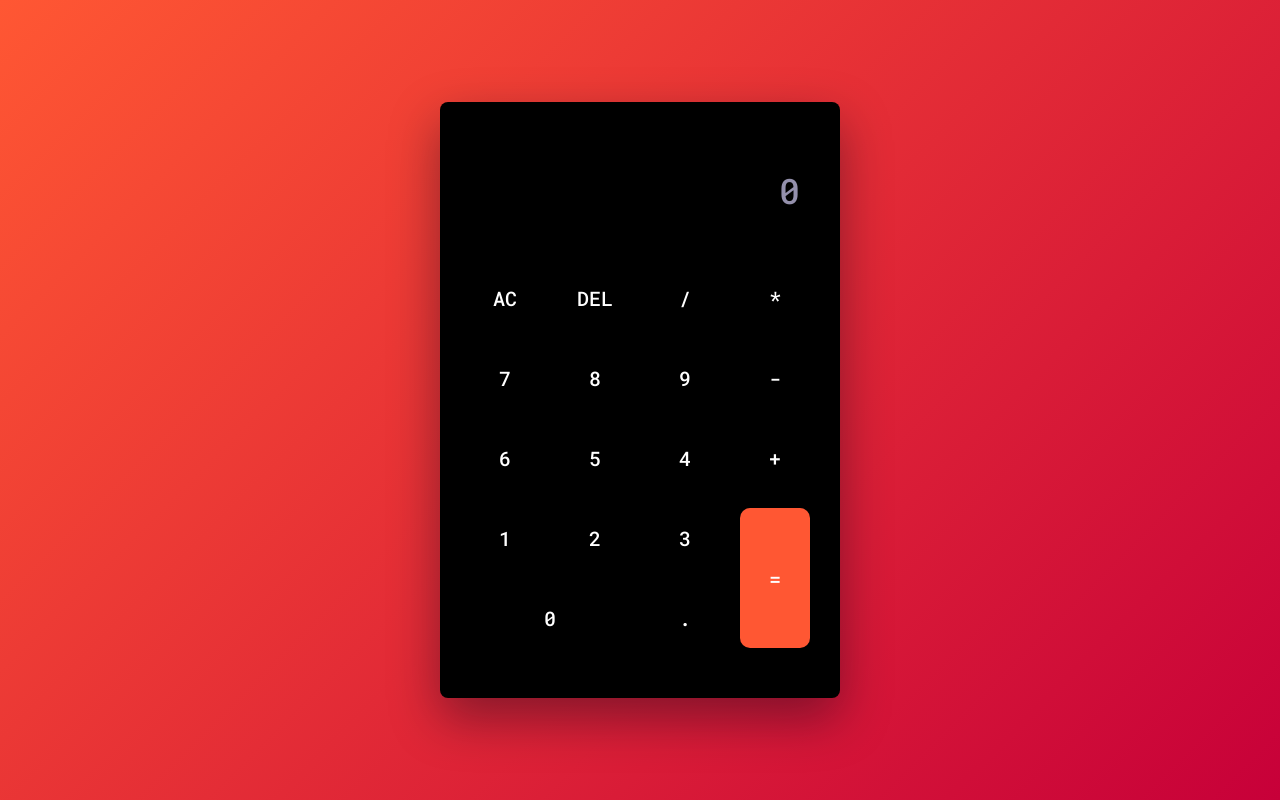
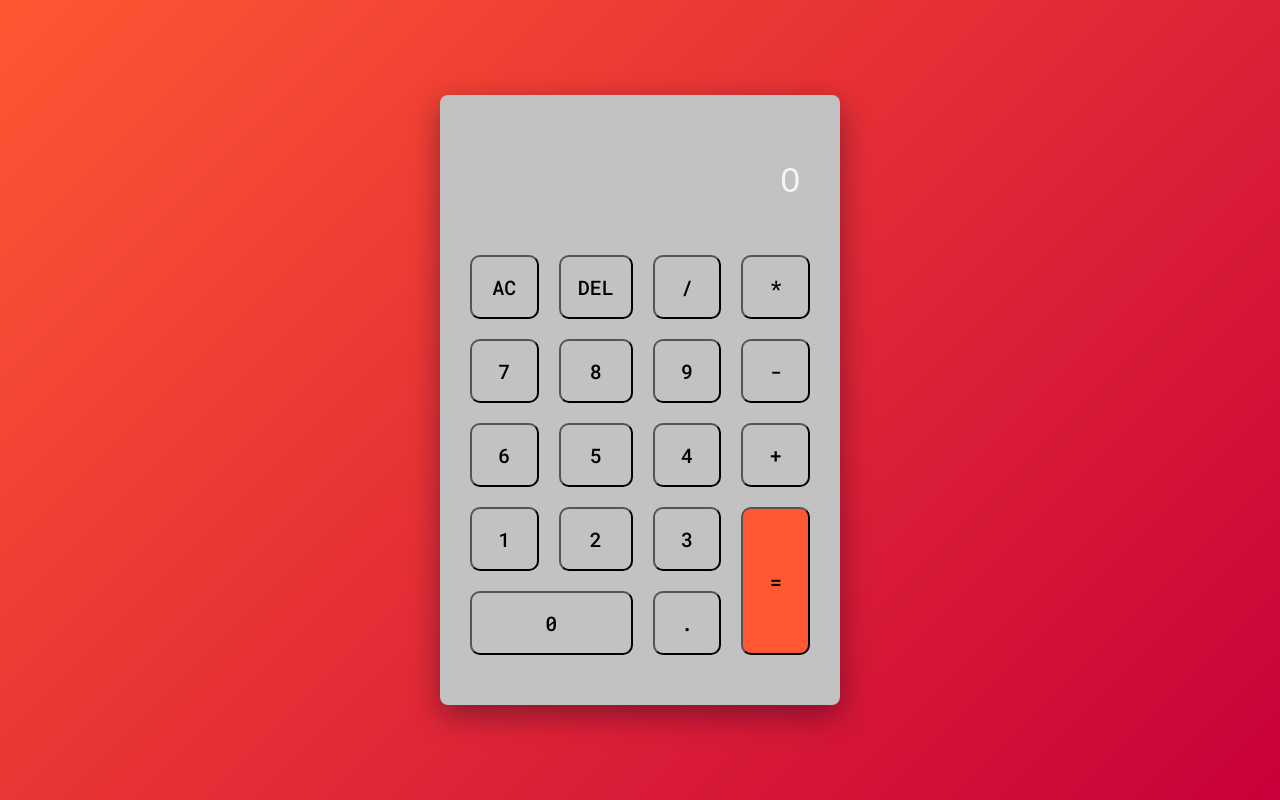
Before and after one commit to G-Linares/Calculadora, a plain HTML site: page index.html in a window 1280 px wide. Drawn offline with Linux system fonts and the light colour scheme; a web font is replaced by a local one.

Commit message:
Cambios esteticos

```diff
--- a/index.html
+++ b/index.html
@@ -3,11 +3,11 @@
   <head>
     <meta name="viewport" content="width=device-width, initial-scale=1.0" />
     <title>Calculator</title>
-    <!-- la font de Google que ocupe en el otro proyecto -->
-    <link
-      href="https://fonts.googleapis.com/css2?family=Roboto+Mono:wght@500&display=swap"
-      rel="stylesheet"
-    />
+    <!-- la font de Google que ocupe en el otro proyecto por si la ocupo -->
+    <link href="https://fonts.googleapis.com/css2?family=Roboto+Mono:wght@500&display=swap" rel="stylesheet"/>
+
+    <link href="https://fonts.googleapis.com/css2?family=Darker+Grotesque:wght@300;700&display=swap" rel="stylesheet">
+
     <!--mi Stylesheet -->
     <link rel="stylesheet" href="style.css" />
   </head>
@@ -18,9 +18,9 @@
       </div>
       <div class="buttons">
         <!-- Borrar todo -->
-        <input type="button" value="AC" id="clear" />
+        <input type="button" value="AC" id="borrar" />
         <!-- Borra soo uno -->
-        <input type="button" value="DEL" id="erase" />
+        <input type="button" value="DEL" id="borrarTodo" />
         <!-- Todos los botones -->
         <input type="button" value="/" class="input-button" />
         <input type="button" value="*" class="input-button" />
@@ -35,7 +35,7 @@
         <input type="button" value="1" class="input-button" />
         <input type="button" value="2" class="input-button" />
         <input type="button" value="3" class="input-button" />
-        <input type="button" value="=" id="equal" />
+        <input type="button" value="=" id="igual" />
         <input type="button" value="0" class="input-button" />
         <input type="button" value="." class="input-button" />
       </div>
--- a/script.js
+++ b/script.js
@@ -3,9 +3,12 @@ let equal_pressed = 0;
 let button_input = document.querySelectorAll(".input-button");
 
 let input = document.getElementById("input");
-let equal = document.getElementById("equal");
-let clear = document.getElementById("clear");
-let erase = document.getElementById("erase");
+let igual = document.getElementById("igual");
+//boton de DEL
+let borrarTodo = document.getElementById("borrarTodo");
+//boton de AC
+let borrar = document.getElementById("borrar");
+
 window.onload = () => {
   input.value = "";
 };
@@ -21,29 +24,44 @@ button_input.forEach((button_class) => {
   });
 });
 //resolver el input con el signo de igual
-equal.addEventListener("click", () => {
+igual.addEventListener("click", () => {
   equal_pressed = 1;
+  //mejor asigno el String de value para poderle hacer eval();
   let inp_val = input.value;
+   /*
+  let solution = eval(inp_val);
+
+  if (Number.isInteger(solution)) {
+    input.value = solution;
+  } else {
+    alert("No se reconoce operacion");
+  }
+   */
   try {
     //evaluar el input que ingresas
     let solution = eval(inp_val);
+
     //Verdadero para numeros naturales
     //falso para decimales
+    input.value = solution;
+
     if (Number.isInteger(solution)) {
       input.value = solution;
     } else {
       input.value = solution.toFixed(2);
     }
+
   } catch (err) {
     //Si ingresan un numero invalido
-    alert("Invalid Input");
+    input.value ="No se puede";
   }
+
 });
-//limpiar input
-clear.addEventListener("click", () => {
+//borrar todo
+borrarTodo.addEventListener("click", () => {
   input.value = "";
 });
-//borrar uno
-erase.addEventListener("click", () => {
+//le quito
+borrar.addEventListener("click", () => {
   input.value = input.value.substr(0, input.value.length - 1);
 });
--- a/style.css
+++ b/style.css
@@ -2,7 +2,6 @@
     padding: 0;
     margin: 0;
     box-sizing: border-box;
-    font-family: "Roboto Mono", monospace;
   }
   body{
     height: 100vh;
@@ -16,14 +15,14 @@
 }
   .calculator {
     width: 400px;
-    background-color:black;
+    background-color:rgb(194, 194, 194);
     padding: 50px 30px;
     position: absolute;
     transform: translate(-50%, -50%);
     top: 50%;
     left: 50%;
     border-radius: 8px;
-    box-shadow: 0 20px 50px rgba(0, 5, 24, 0.4);
+    box-shadow: 0 10px 30px rgba(0, 5, 24, 0.4);
   }
   .display {
     width: 100%;
@@ -32,13 +31,13 @@
     width: 100%;
     padding: 15px 10px;
     text-align: right;
-    border: none;
+    border: black;
     background-color: transparent;
-    color: #ffffff;
+    color: black;
     font-size: 35px;
   }
   .display input::placeholder {
-    color: #9490ac;
+    color: whitesmoke;
   }
   .buttons {
     display: grid;
@@ -48,17 +47,19 @@
   }
   .buttons input[type="button"] {
     font-size: 20px;
+    /* font-family: 'Darker Grotesque', sans-serif; (Chance y lo ocupo despues */
+    font-family: 'Roboto Mono', sans-serif;
     padding: 17px;
-    border: none;
     background-color: transparent;
-    color: #ffffff;
+    color: black;
     cursor: pointer;
     border-radius: 10px;
   }
   .buttons input[type="button"]:hover {
-    box-shadow: 0 8px 25px black;
+    border: black;
+    box-shadow: 0 2px 6px black;
   }
-  input[type="button"]#equal {
+  input[type="button"]#igual {
     grid-row: span 2;
     background-color: #FF5733;
   }
```
